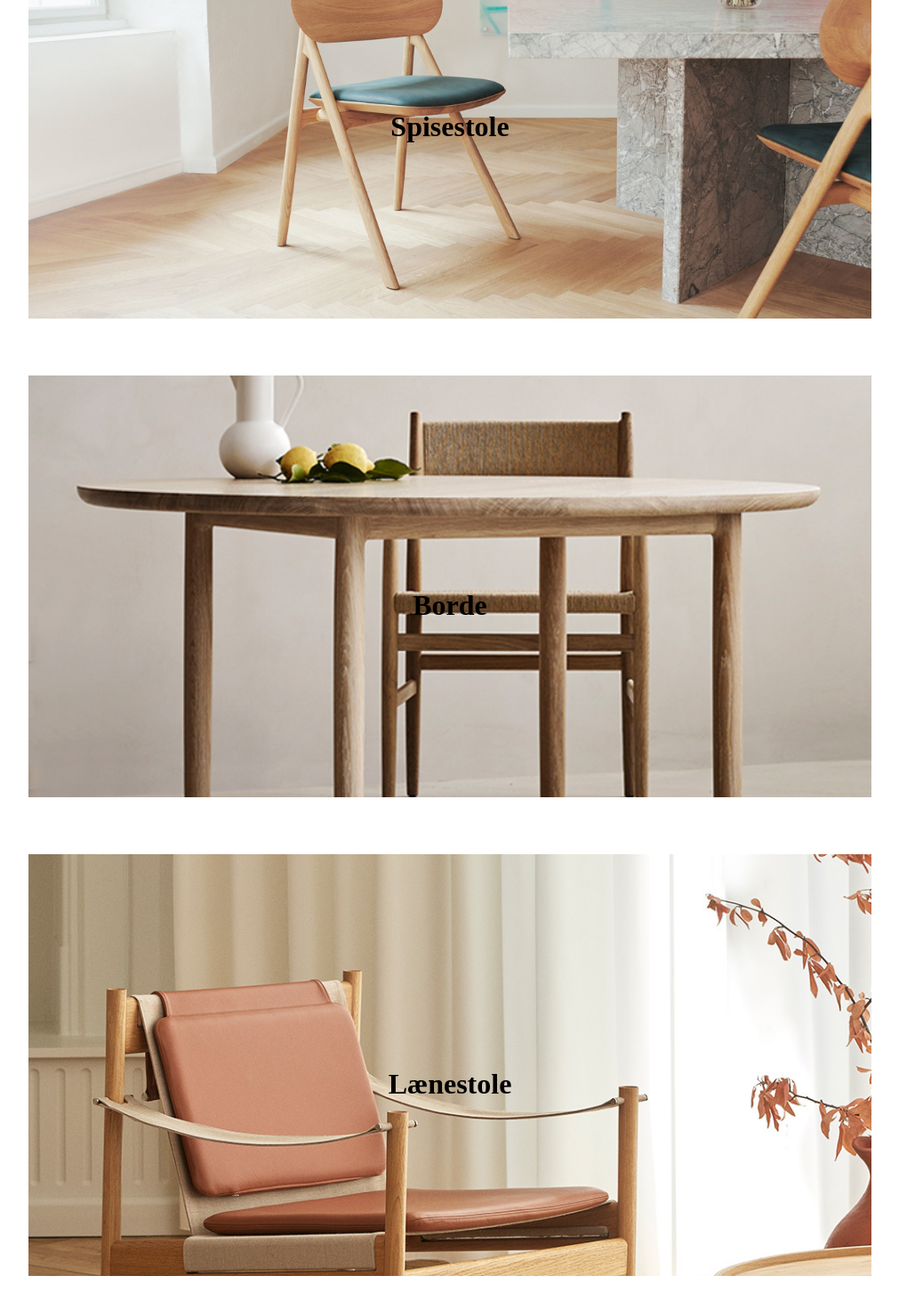
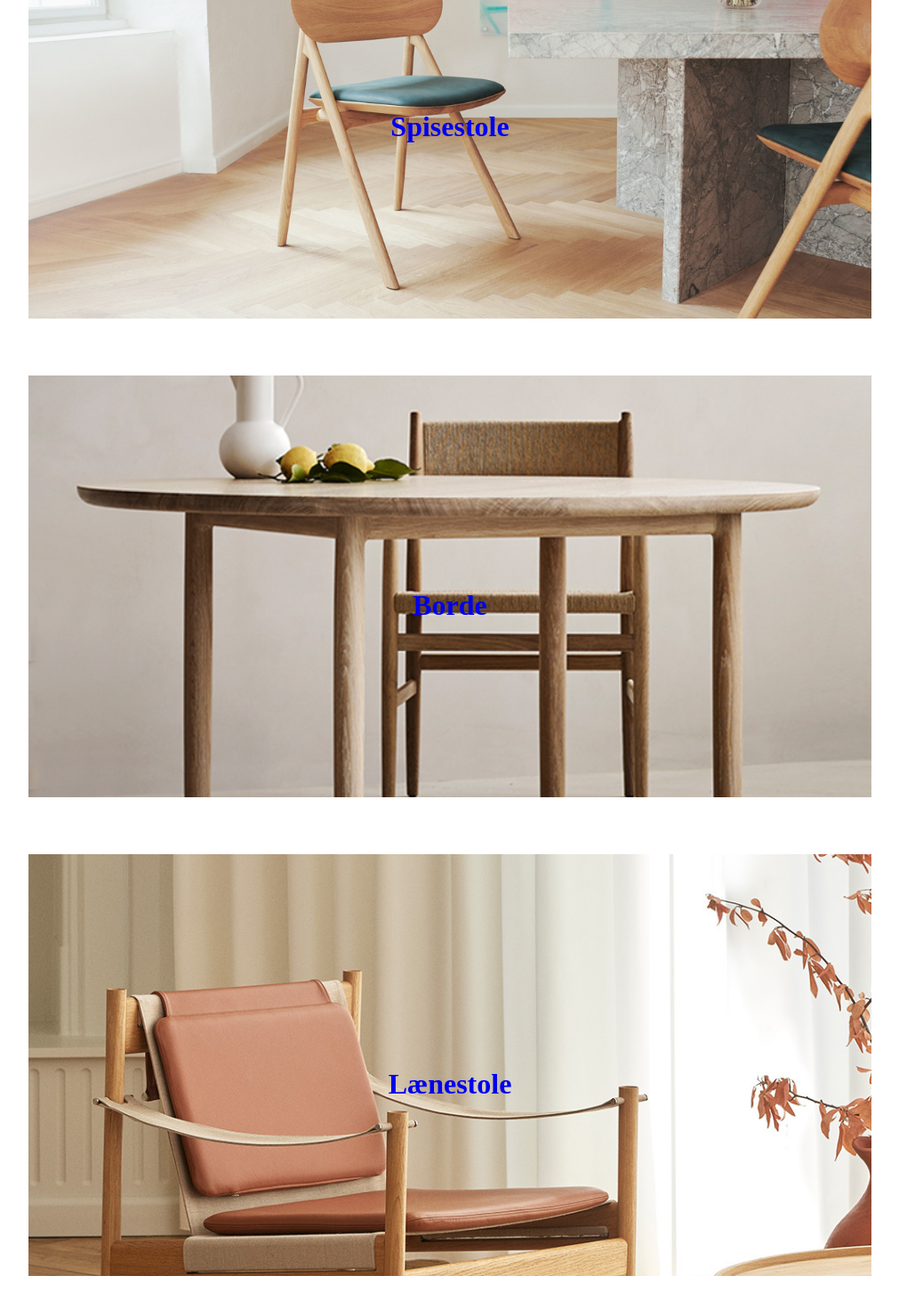
Before and after one commit to Isabella1807/DelfinInterior, a Vue app: page / in a window 1280 px wide. Shown: the part 960-2430 px from the top of the page at 89% size, without its empty margins (134-1145 px from the left). Built offline with nearby package versions, Linux system fonts and the light colour scheme; the HTML template or start-up script is replaced by a standard one.

Commit message:
furniture card links

```diff
--- a/src/components/HomeFurnitureCard.vue
+++ b/src/components/HomeFurnitureCard.vue
@@ -3,15 +3,18 @@
 const props = defineProps({
   bgImgPath: String,
   cardTitle: String,
+  to: String,
 });
 
 </script>
 
 <template>
-  <div class="furnitureCardContainer">
-    <img :src="bgImgPath" alt="spisestol">
-    <h1 class="cardTitle">{{ cardTitle }}</h1>
-  </div>
+  <router-link :to="props.to">
+    <div class="furnitureCardContainer">
+      <img :src="bgImgPath" alt="spisestol">
+      <h1 class="cardTitle">{{ cardTitle }}</h1>
+    </div>
+  </router-link>
 </template>
 
 <style scoped lang="scss">
--- a/src/views/HomeView.vue
+++ b/src/views/HomeView.vue
@@ -10,9 +10,9 @@ import armchairPath from "@/assets/images/lænestole2.jpg";
     <img src="../assets/images/homeImage.jpg" alt="">
   </div>
   <div class="globalContentWidth">
-    <HomeFurnitureCard :bgImgPath="diningchairPath" cardTitle="Spisestole"></HomeFurnitureCard>
-    <HomeFurnitureCard :bgImgPath="tablePath" cardTitle="Borde"></HomeFurnitureCard>
-    <HomeFurnitureCard :bgImgPath="armchairPath" cardTitle="Lænestole"></HomeFurnitureCard>
+    <HomeFurnitureCard to="/shop" :bgImgPath="diningchairPath" cardTitle="Spisestole"></HomeFurnitureCard>
+    <HomeFurnitureCard to="/shop" :bgImgPath="tablePath" cardTitle="Borde"></HomeFurnitureCard>
+    <HomeFurnitureCard to="/shop" :bgImgPath="armchairPath" cardTitle="Lænestole"></HomeFurnitureCard>
   </div>
 </template>
 
```
